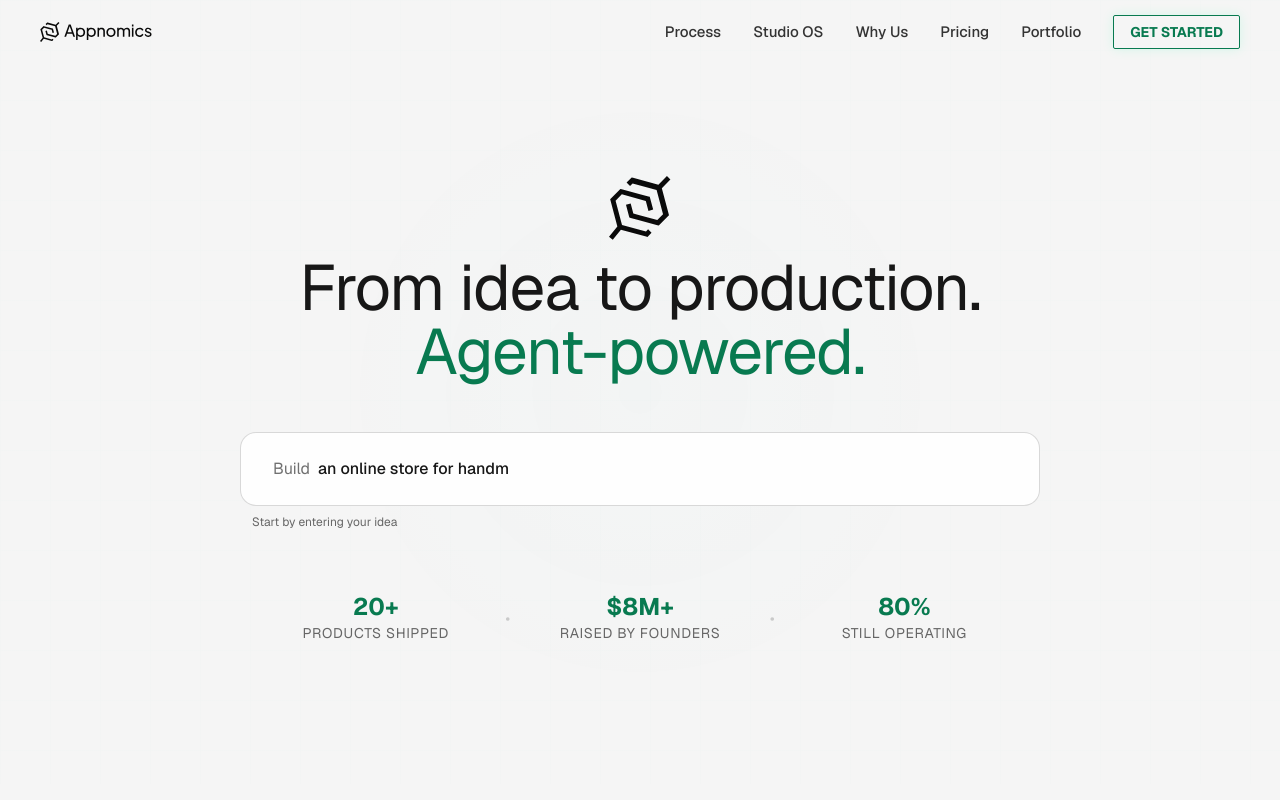
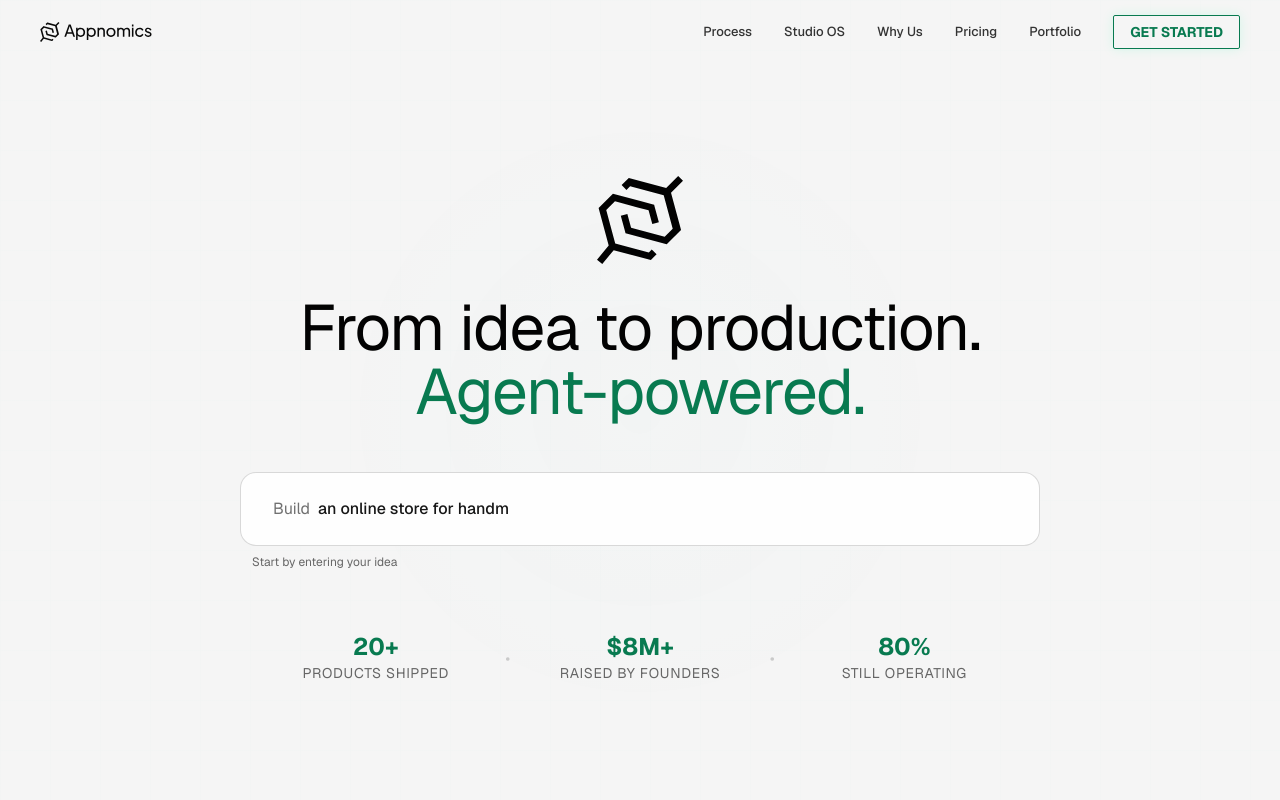
Before and after one commit to rup2701/appnomics-landing, a Next.js app: page / in a window 1280 px wide. Shown: the top 800 px of the page. Built offline with nearby package versions, Linux system fonts and the light colour scheme.

Commit message:
refactor: Update foreground color in CSS and adjust image dimensions and margins in DynamicHero component

```diff
--- a/app/globals.css
+++ b/app/globals.css
@@ -2,7 +2,7 @@
 
 :root {
   --background: #f5f5f5;
-  --foreground: #171717;
+  --foreground: #020202;
 }
 
 @theme inline {
@@ -23,6 +23,7 @@ h1,
 h2 {
   font-weight: 400;
   letter-spacing: -0.07rem;
+  color: var(--foreground) !important;
 }
 
 
--- a/components/DynamicHero.tsx
+++ b/components/DynamicHero.tsx
@@ -86,10 +86,10 @@ const DynamicHero = () => {
         <Image
           src="/mcp.svg"
           alt="Appnomics"
-          className="h-16 w-auto mt-1"
+          className="h-22 w-auto mt-1"
           height={432}
           width={432}
-          style={{ marginBottom: '1rem', display: 'block', marginLeft: 'auto', marginRight: 'auto' }}
+          style={{ marginBottom: '2rem', display: 'block', marginLeft: 'auto', marginRight: 'auto' }}
         />
         <h1 className={styles.heroTitle}>
               From idea to production. <br />
--- a/components/Navbar.tsx
+++ b/components/Navbar.tsx
@@ -72,7 +72,7 @@ export default function Navbar() {
               key={item.label}
               href={item.href}
               onClick={(e) => handleNavClick(e, item.href)}
-              className="text-[15px] text-[#333] font-medium font-sans hover:text-[#087a50] transition-colors duration-200 no-underline"
+              className="text-[13px] text-[#333] font-medium font-sans hover:text-[#087a50] transition-colors duration-200 no-underline"
             >
               {item.label}
             </a>
```
Also changed, not shown: public/mcp.svg.
